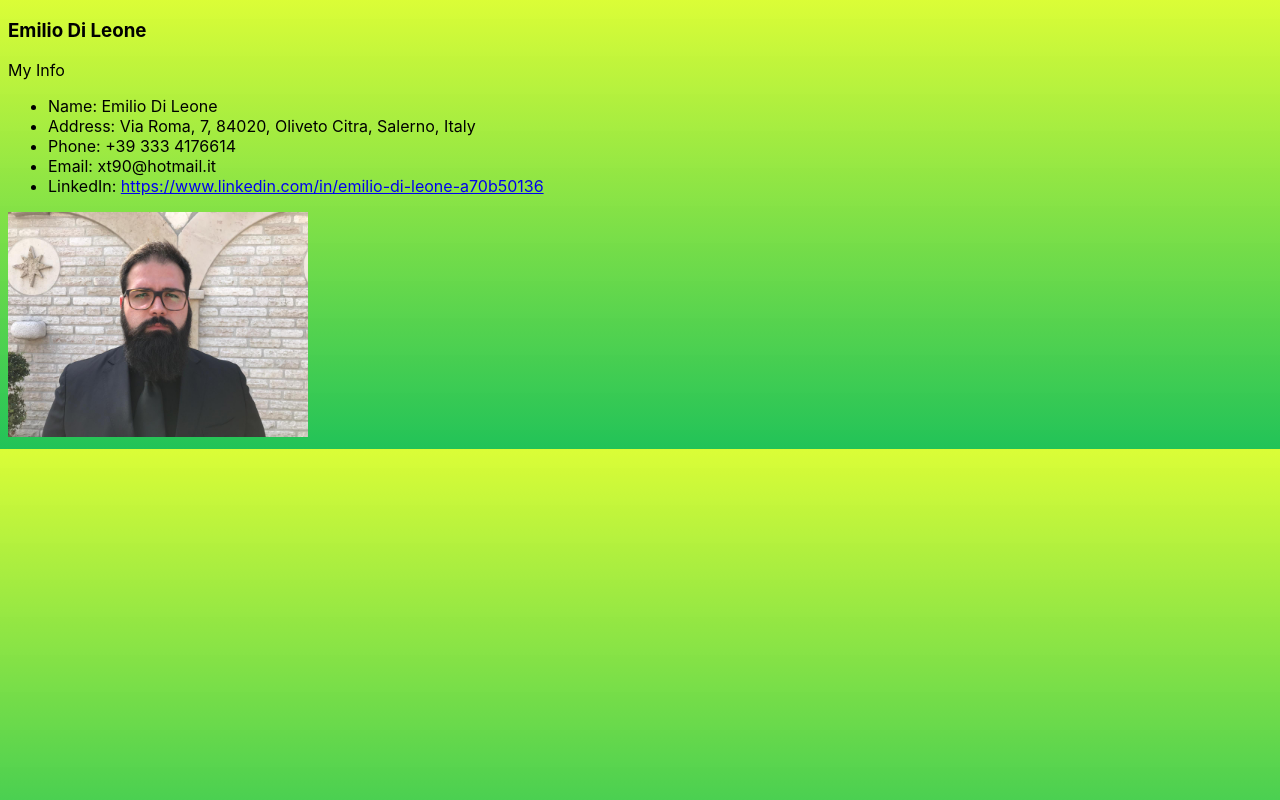
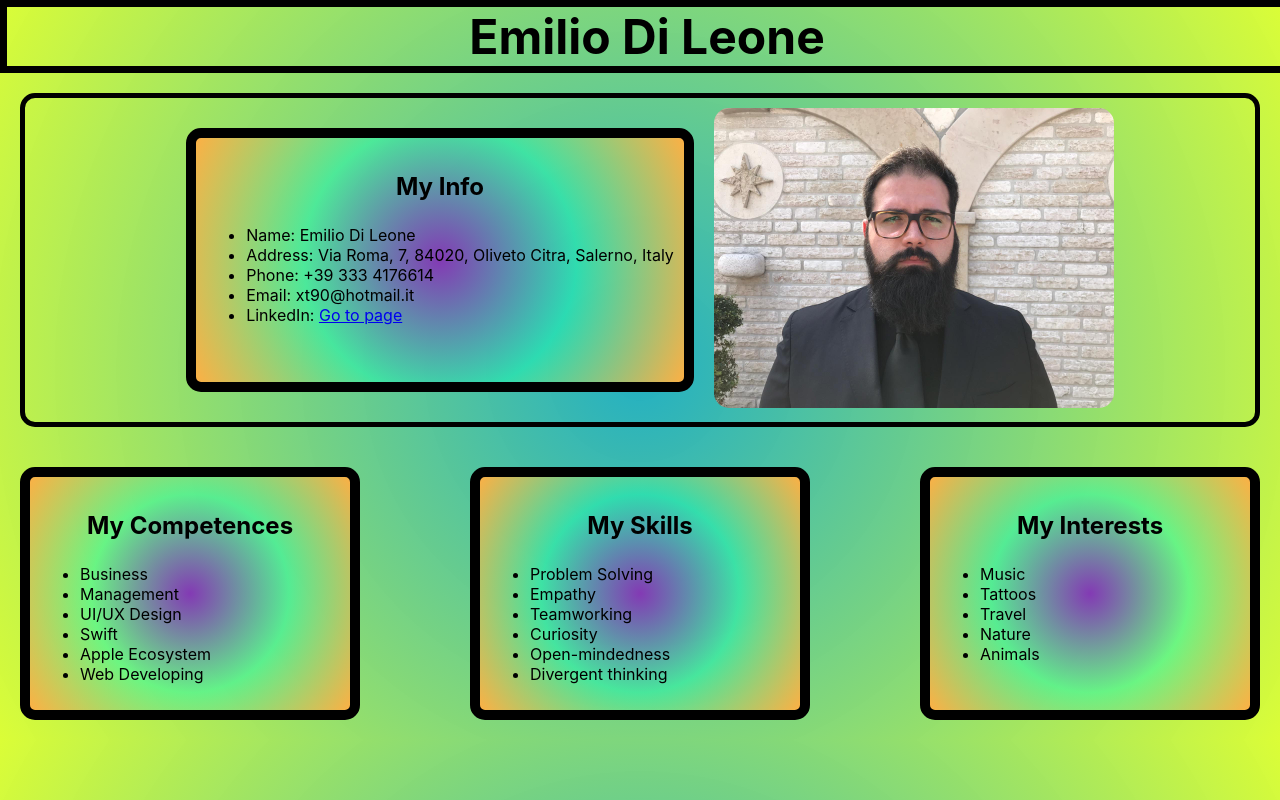
Before and after one commit to EmilioDiLeone/IgniteW1D6, a plain HTML site: page index.html in a window 1280 px wide. Drawn offline with Linux system fonts and the light colour scheme.

Commit message:
Second push

```diff
--- a/index.html
+++ b/index.html
@@ -3,27 +3,63 @@
 
 <head>
     <title>My Presentation Part 2</title>
-<link rel="stylesheet" type="text/css" href="style.css"/>
+    <link rel="stylesheet" type="text/css" href="style.css" />
 </head>
 
 <body>
 
-    <h3>Emilio Di Leone</h3>
-
-<div>
+    <div id="title">Emilio Di Leone</div>
+    <div id="mainDiv">
+        <div class="insideDiv">
             <p>My Info</p>
             <ul>
                 <li>Name: Emilio Di Leone</li>
                 <li>Address: Via Roma, 7, 84020, Oliveto Citra, Salerno, Italy</li>
                 <li>Phone: +39 333 4176614</li>
                 <li>Email: xt90@hotmail.it</li>
-        <li>LinkedIn: <a
-                href=https://www.linkedin.com/in/emilio-di-leone-a70b50136>https://www.linkedin.com/in/emilio-di-leone-a70b50136</a>
+                <li>LinkedIn: <a href=https://www.linkedin.com/in/emilio-di-leone-a70b50136 target="_blank"> Go to page
+                    </a>
                 </li>
         </div>
 
-<div>
-    <img src="ProfilePic.JPG" width="300" alt="Profile pic">
+        <div class="insideDivPic">
+            <img src="ProfilePic.JPG" width="400" alt="Profile pic">
+        </div>
+    </div>
+
+    <div id="mainDiv2">
+        <div class="insideDiv2">
+            <p>My Competences</p>
+            <ul>
+                <li>Business</li>
+                <li>Management</li>
+                <li>UI/UX Design</li>
+                <li>Swift</li>
+                <li>Apple Ecosystem</li>
+                <li>Web Developing</li>
+            </ul>
+        </div>
+        <div class="insideDiv2">
+            <p>My Skills</p>
+            <ul>
+                <li>Problem Solving</li>
+                <li>Empathy</li>
+                <li>Teamworking</li>
+                <li>Curiosity</li>
+                <li>Open-mindedness</li>
+                <li>Divergent thinking</li>
+            </ul>
+        </div>
+        <div class="insideDiv2">
+            <p>My Interests</p>
+            <ul>
+                <li>Music</li>
+                <li>Tattoos</li>
+                <li>Travel</li>
+                <li>Nature</li>
+                <li>Animals</li>
+            </ul>
+        </div>
     </div>
 </body>
 
--- a/style.css
+++ b/style.css
@@ -1,5 +1,55 @@
 body {
-    background: linear-gradient(0deg, rgba(34,195,88,1) 0%, rgba(217,253,45,0.9528186274509804) 100%);
-    ;
+    background: radial-gradient(circle, rgba(34,175,195,1) 0%, rgba(217,253,45,0.9528186274509804) 100%);
     font-family: -apple-system, BlinkMacSystemFont, 'Segoe UI', Roboto, Oxygen, Ubuntu, Cantarell, 'Open Sans', 'Helvetica Neue', sans-serif;
+margin: 0px;
+padding: 0px;
 }
+#title {
+    border: 7px solid black;
+    font-size: 3rem;
+    font-weight: bold;
+    display: flex;
+    justify-content: space-around;
+    margin: 0px;
+    padding: 0px;
+    width: 100%;
+}
+p {
+    font-weight: bold;
+    font-size: 1.5rem;
+    text-align: center;
+}
+img {
+    border-radius: 15px;
+}
+#mainDiv{
+    border: 5px solid black;
+    border-radius: 15px;
+    padding: 10px;
+    margin: 20px;
+    display: flex;
+    justify-content: center;
+    flex-grow: 1;
+    flex-wrap: wrap;
+}
+#mainDiv2{
+    display: flex;
+    flex-wrap: wrap;
+    justify-content: space-between;
+}
+.insideDiv {
+    border: 10px solid black;
+    border-radius: 15px;
+    padding: 10px;
+    min-width: 400px;
+    margin: 20px;
+    background: radial-gradient(circle, rgba(131,58,180,1) 0%, rgba(29,253,179,0.4906337535014006) 50%, rgba(252,176,69,1) 100%);
+}
+.insideDiv2{
+    border: 10px solid black;
+    border-radius: 15px;
+    padding: 10px;
+    min-width: 300px;
+    margin: 20px;
+    background: radial-gradient(circle, rgba(131,58,180,1) 0%, rgba(29,253,179,0.4906337535014006) 50%, rgba(252,176,69,1) 100%);
+}
```
Lines whose indentation alone changed are shown as unchanged.
